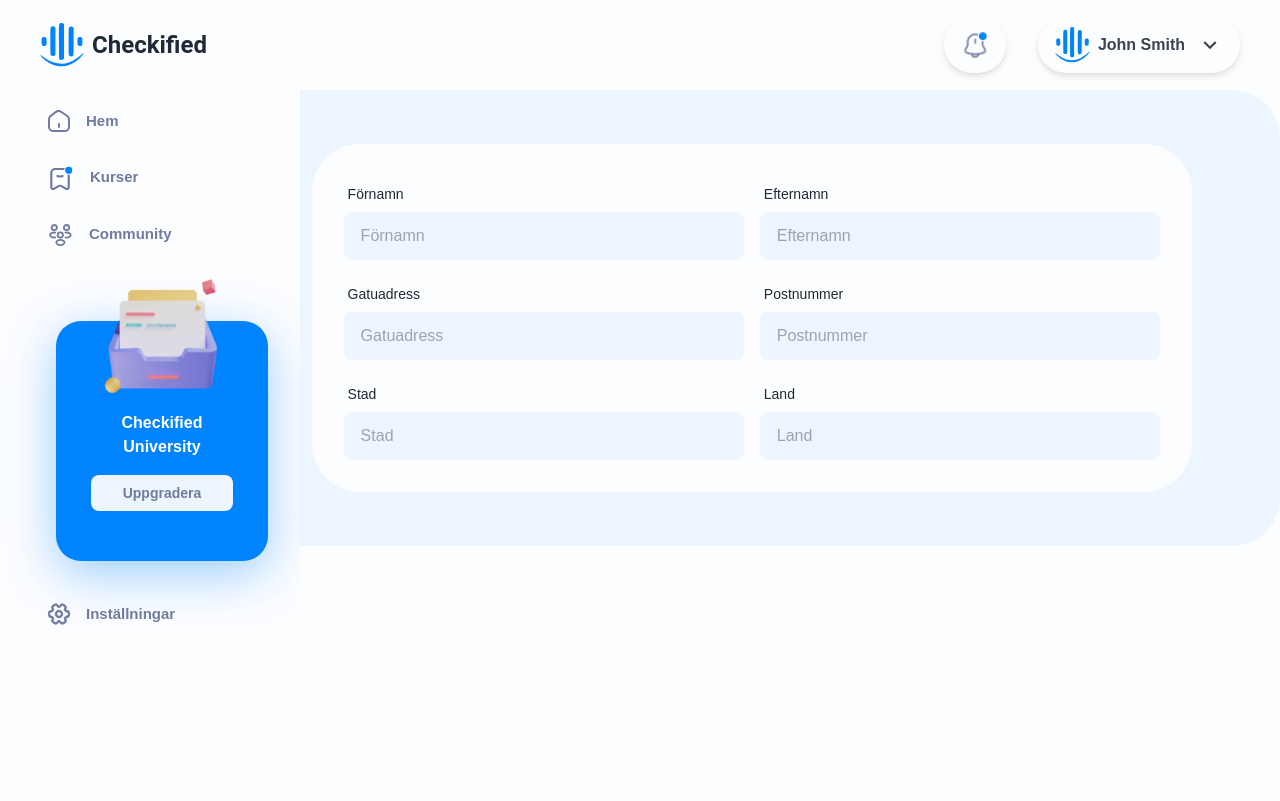
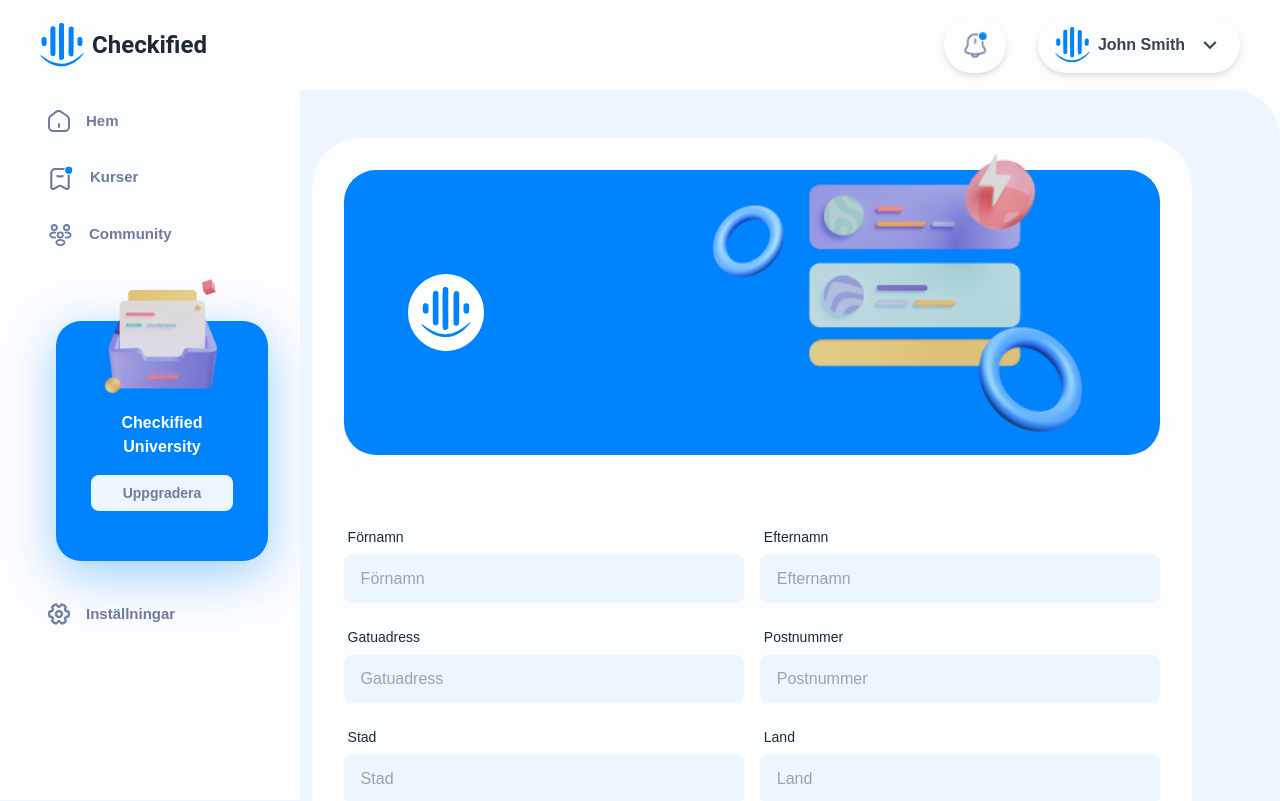
Before and after one commit to Aryansavaj/Projrcts, a Next.js app: page /profile_setting_pop in a window 1280 px wide. Shown: the top 801 px of the page. Built offline with nearby package versions, Linux system fonts and the light colour scheme.

Commit message:
Update 2 files

```diff
--- a/pages/profile_setting_pop/index.tsx
+++ b/pages/profile_setting_pop/index.tsx
@@ -25,7 +25,44 @@
 
       <section className="">
         <div className="p-8 lg:p-8 bg-base-100 rounded-[3rem] gap-8 ">
+            <section className=" bg-primary rounded-[2rem] py-12 lg:py-16 text-white relative mb-16 isolate">
+        <div className="w-full lg:w-2/5  p-8 lg:px-16 lg:py-10 rounded-tl-3xl rounded-bl-3xl backdrop-blur-xl lg:mr-auto mt-40 lg:mt-0">
+
+          <ScrollReveal>
+            <div className="form_benner_wrap">
+                <div className="form_benner_logo">
+                    <div className="bg-white p-1 rounded-full w-fit border border-white">
+                        <div className="bg-white rounded-full w-fit p-2">
+                            <Image
+                                className="svg-primary"
+                                src="/logo.svg"
+                                alt="checkified"
+                                height={50}
+                                width={50}
+                                />
+                        </div>
+                    </div>
+                </div>
+                <div className="form_benner_icon"></div>
+            </div>
+          </ScrollReveal>
+        </div>
+
+        <div className="absolute w-full h-[300px] lg:w-[520px] lg:h-[520px] xl:w-[460px] xl:h-[380px] -top-10 -right-2 lg:top-[1rem] xl:top-[-3rem] lg:-right-10 xl:right-[1rem] z-[-1]">
+          <Image
+            src="/images/dashboard/pr_form.png"
+            alt="stats"
+            fill
+            className="absolute object-contain"
+          />
+        </div>
+      </section>
           <ProfileForm profileData={profiledata.profileForm} />
+            <div className="text-end">
+                <button className="btn btn-primary w-full lg:w-fit mb-6 mt-6">
+                    Spara
+                </button>
+            </div>
         </div>
       </section>
     </Layout>
```
Also changed, not shown: public/images/dashboard/pr_form.png (added).
